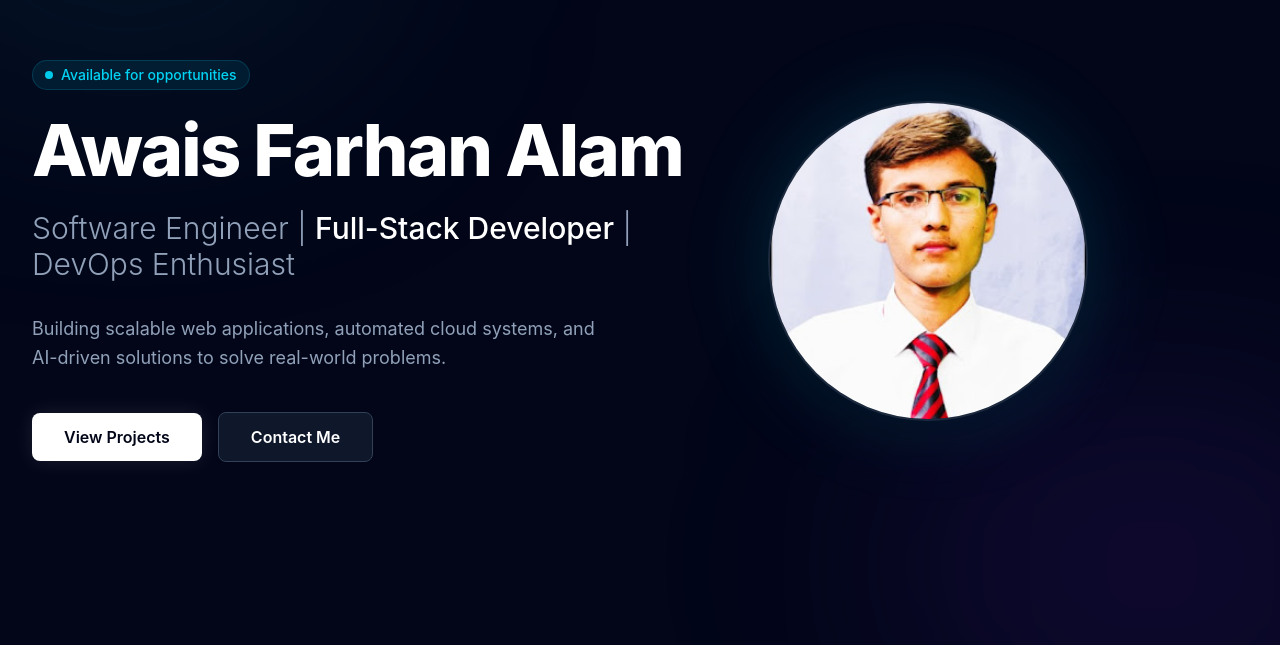
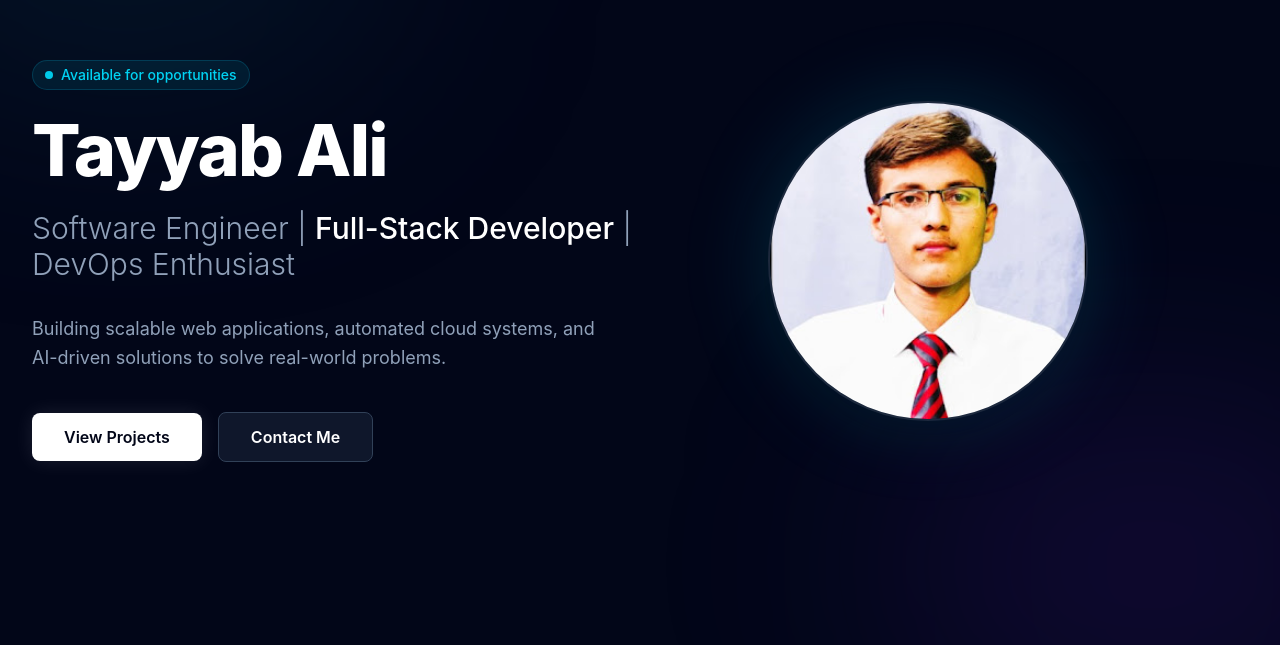
Before and after one commit to afa-coder/my-portfolio, a React (Vite) app: page / in a window 1280 px wide. Shown: the part 155-800 px from the top of the page. Built offline with nearby package versions, Linux system fonts and the light colour scheme.

Commit message:
Change the name

```diff
--- a/src/App.jsx
+++ b/src/App.jsx
@@ -265,7 +265,7 @@ export default function Portfolio() {
                 Available for opportunities
               </div>
               <h1 className="text-5xl md:text-7xl font-extrabold text-white tracking-tight mb-6">
-                Awais Farhan Alam
+                Tayyab Ali
               </h1>
               <h2 className="text-2xl md:text-3xl text-slate-400 font-light mb-8 mx-auto md:mx-0">
                 Software Engineer | <span className="text-white font-medium">Full-Stack Developer</span> | DevOps Enthusiast
```
